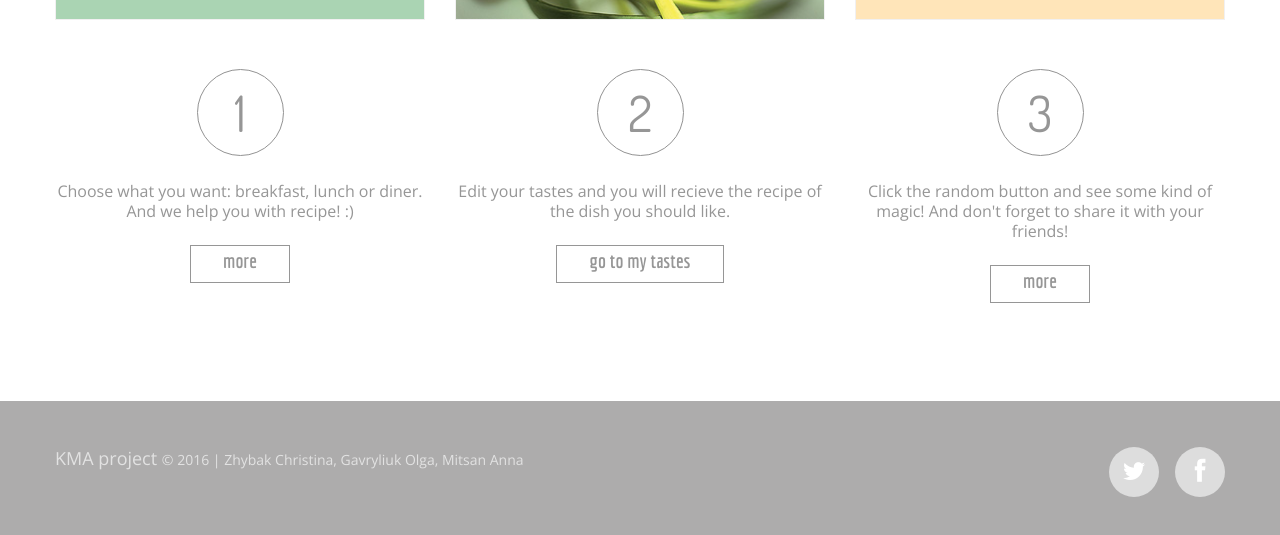
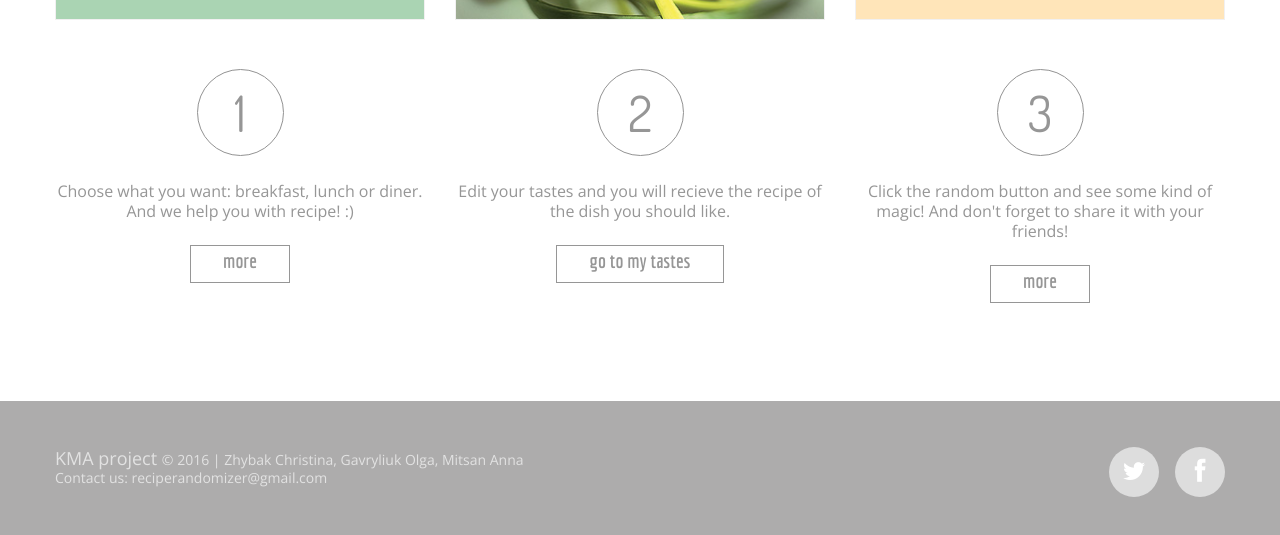
Before and after one commit to SuperrrJS/project-js, a plain HTML site: page site/index.html in a window 1280 px wide. Shown: the part 704-1239 px from the top of the page. Drawn offline with nearby package versions, Linux system fonts and the light colour scheme.

Commit message:
add "Contact us: reciperandomizer@gmail.com" on footer

```diff
--- a/site/index.html
+++ b/site/index.html
@@ -181,7 +181,8 @@
           <a href="#" class="fa fa-facebook"></a>
 
         </div>
-        <div class="copyright"><span class="brand">KMA project </span> &copy; <span id="copyright-year"></span> | <a href="#">Zhybak Christina, Gavryliuk Olga, Mitsan Anna</a>
+        <div class="copyright"><span class="brand">KMA project </span> &copy; <span id="copyright-year"></span> | <a href="#">Zhybak Christina, Gavryliuk Olga, Mitsan Anna</a> <br>
+            Contact us: reciperandomizer@gmail.com
         </div>
       </div>
     </div>
```
Also changed, not shown: site/all-recipes.html (+1 -1 lines), site/my-tastes.html (+1 -0 lines).
